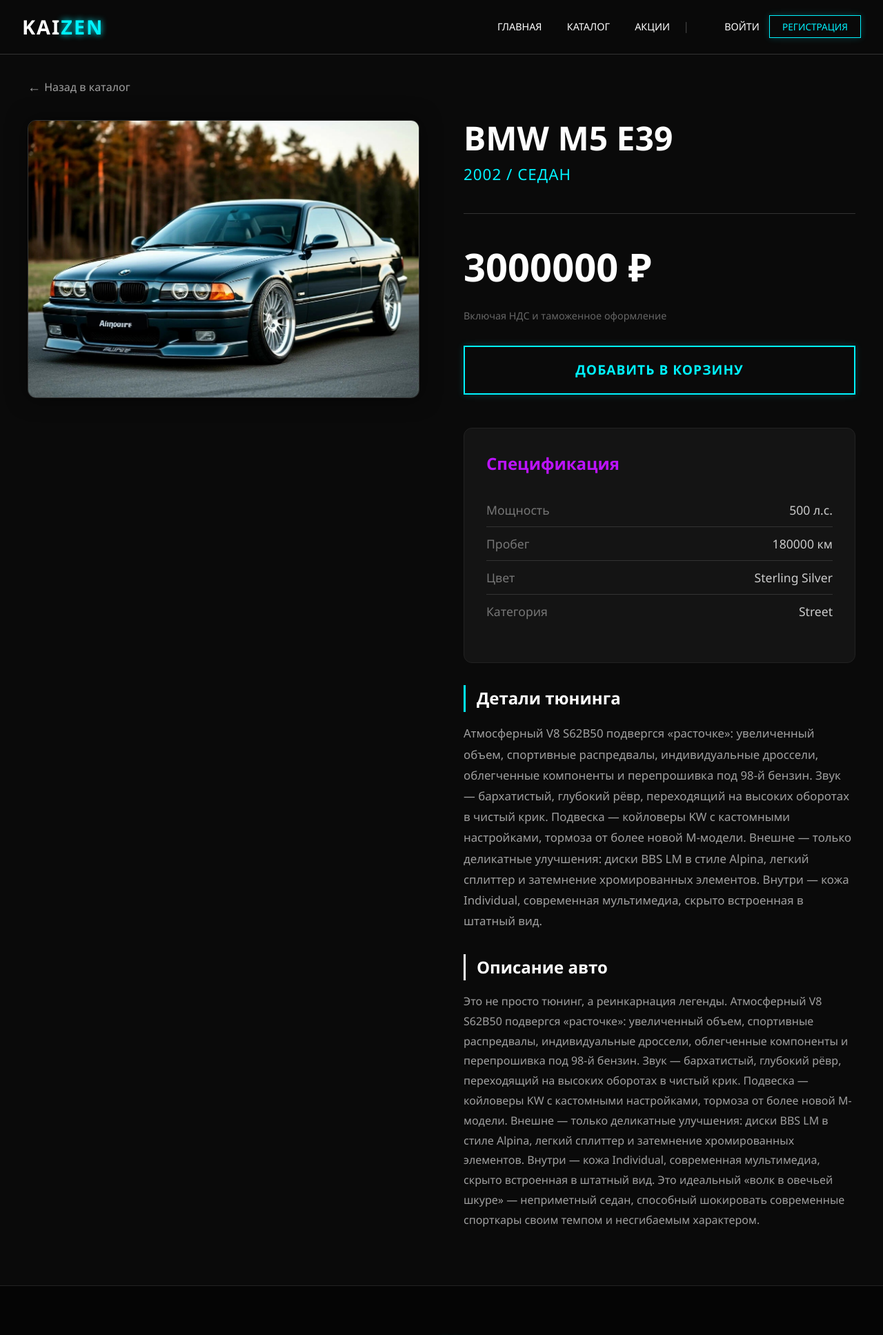
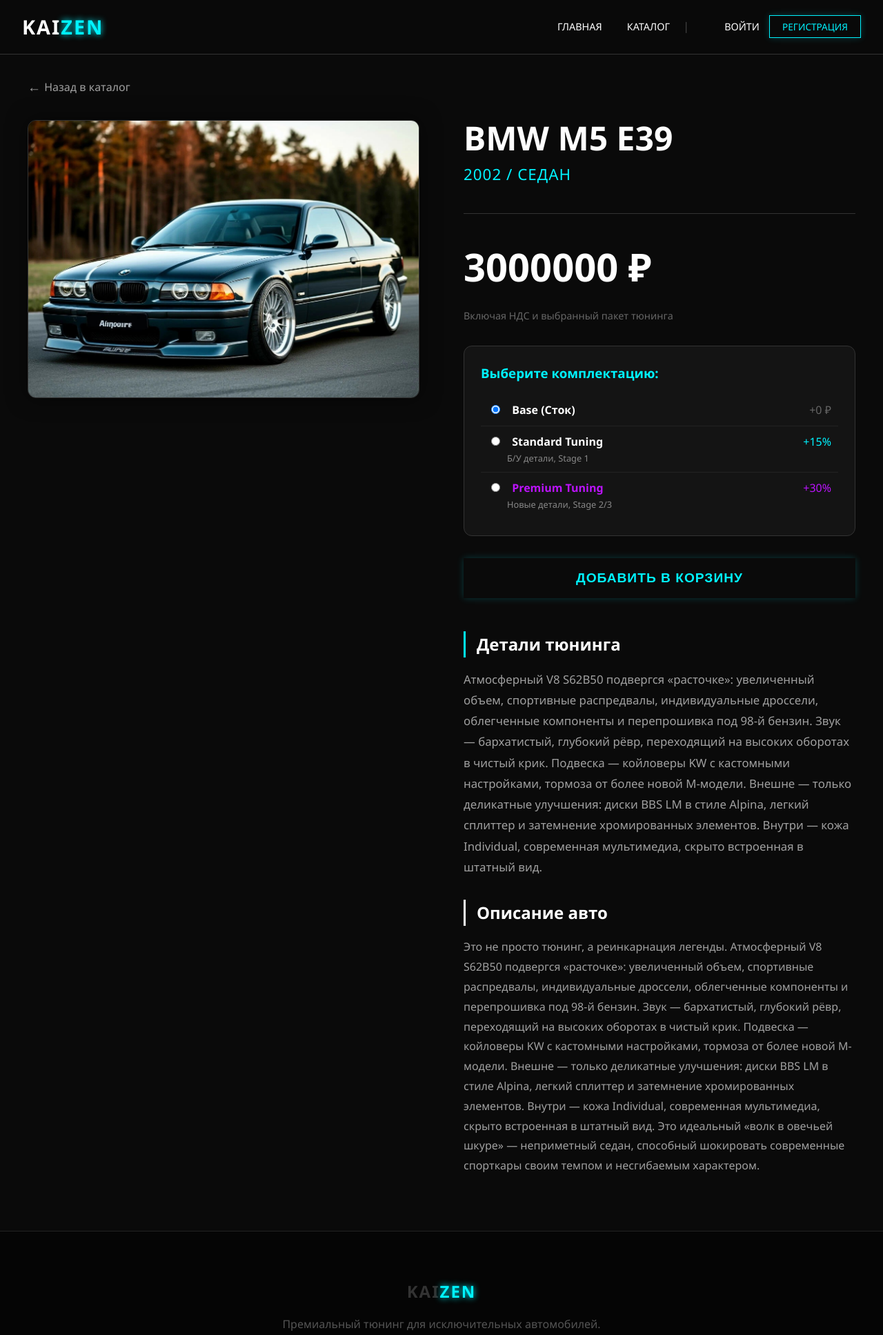
Before and after one commit to vvoroneckiy/kaizen, a Django app: a page that uses store/templates/store/base.html in a window 1280 px wide. Shown: the top 1935 px of the page at 69% size. Run offline with Django 5.2, Linux system fonts and the light colour scheme; data comes from the database, SQL or seed files in the repository; both versions use the stored data as it was after the commit.

Commit message:
добавлена возможность выбрать комплектацию авто

```diff
--- a/store/models.py
+++ b/store/models.py
@@ -2,6 +2,13 @@ from django.db import models
 from django.contrib.auth.models import User
 from django.db.models.signals import post_save
 from django.dispatch import receiver
+from decimal import Decimal
+
+TUNING_CHOICES = [
+    ('base', 'Базовая комплектация'),
+    ('standard', 'Standard Tuning (+15%)'),
+    ('premium', 'Premium Tuning (+30%)'),
+]
 
 # 1. Категории (Марки или классы авто) [cite: 105]
 class Category(models.Model):
@@ -85,11 +92,13 @@ class Order(models.Model):
 
 class OrderItem(models.Model):
     order = models.ForeignKey(Order, related_name='items', on_delete=models.CASCADE)
-    car = models.ForeignKey(Car, on_delete=models.CASCADE, verbose_name="Автомобиль")
-    price = models.DecimalField("Цена на момент покупки", max_digits=12, decimal_places=2)
+    car = models.ForeignKey(Car, on_delete=models.CASCADE)
+    price = models.DecimalField(max_digits=10, decimal_places=2)
+    # Новое поле
+    tuning_type = models.CharField(max_length=10, choices=TUNING_CHOICES, default='base')
 
     def __str__(self):
-        return f"{self.car.brand} {self.car.model}"
+        return f"{self.car.brand} ({self.tuning_type})"
 
 # 5. Корзина
 class Cart(models.Model):
@@ -97,7 +106,7 @@ class Cart(models.Model):
     created_at = models.DateTimeField(auto_now_add=True)
 
     def get_total_price(self):
-        return sum(item.get_cost() for item in self.items.all())
+        return sum(item.get_total_item_price() for item in self.items.all())
 
     def get_total_items(self):
         return sum(item.quantity for item in self.items.all())
@@ -108,10 +117,22 @@ class Cart(models.Model):
 class CartItem(models.Model):
     cart = models.ForeignKey(Cart, related_name='items', on_delete=models.CASCADE)
     car = models.ForeignKey(Car, on_delete=models.CASCADE)
-    quantity = models.PositiveIntegerField(default=1) # На случай, если можно купить 2 одинаковые машины
+    quantity = models.PositiveIntegerField(default=1)
+
+    # Новое поле
+    tuning_type = models.CharField(max_length=10, choices=TUNING_CHOICES, default='base')
 
     def get_cost(self):
-        return self.car.price * self.quantity
+        base_price = self.car.price
+        # Превращаем множители в Decimal (строки '1.15' обязательны для точности)
+        if self.tuning_type == 'standard':
+            price = base_price * Decimal('1.15')
+        elif self.tuning_type == 'premium':
+            price = base_price * Decimal('1.30')
+        else:
+            price = base_price
+        return int(price) # Возвращаем цену за 1 шт.
 
-    def __str__(self):
-        return f"{self.quantity} x {self.car.brand} {self.car.model}"
+    def get_total_item_price(self):
+        """Возвращает общую стоимость позиции (цена с тюнингом * количество) [cite: 17, 115]"""
+        return self.get_cost() * self.quantity
--- a/store/templates/store/base.html
+++ b/store/templates/store/base.html
@@ -14,7 +14,6 @@
         <nav>
             <a href="{% url 'home' %}">Главная</a>
             <a href="{% url 'catalog' %}">Каталог</a>
-            <a href="#">Акции</a>
 
             <span style="color: #444; margin: 0 15px;">|</span>
 
--- a/store/templates/store/car_detail.html
+++ b/store/templates/store/car_detail.html
@@ -32,35 +32,69 @@
             </div>
 
             <div style="margin-bottom: 2rem;">
-                <h2 style="font-size: 3.5rem; margin: 0; color: #fff; font-weight: 700;">{{ car.price }} ₽</h2>
-                <p style="color: #666; font-size: 0.9rem;">Включая НДС и таможенное оформление</p>
+                <h2 id="dynamic-price" style="font-size: 3.5rem; margin: 0; color: #fff; font-weight: 700;">{{ car.price }} ₽</h2>
+                <p style="color: #666; font-size: 0.9rem;">Включая НДС и выбранный пакет тюнинга</p>
             </div>
 
-            <a href="{% url 'add_to_cart' car.id %}" class="btn btn-primary" style="display: block; text-align: center; padding: 18px; font-size: 1.2rem; margin-bottom: 3rem;">
-                Добавить в корзину
-            </a>
+            <form method="post" action="{% url 'add_to_cart' car.id %}">
+                {% csrf_token %}
 
-            <div style="background: var(--bg-card); padding: 2rem; border-radius: 12px; border: 1px solid #222; margin-bottom: 2rem;">
-                <h3 style="color: var(--neon-purple); margin-top: 0; margin-bottom: 1.5rem; font-size: 1.5rem;">Спецификация</h3>
-                <ul style="list-style: none; padding: 0; color: #ccc; font-size: 1.1rem;">
-                    <li style="display: flex; justify-content: space-between; border-bottom: 1px solid #333; padding: 10px 0;">
-                        <span style="color: #777;">Мощность</span>
-                        <span>{{ car.engine_power }} л.с.</span>
-                    </li>
-                    <li style="display: flex; justify-content: space-between; border-bottom: 1px solid #333; padding: 10px 0;">
-                        <span style="color: #777;">Пробег</span>
-                        <span>{{ car.mileage }} км</span>
-                    </li>
-                    <li style="display: flex; justify-content: space-between; border-bottom: 1px solid #333; padding: 10px 0;">
-                        <span style="color: #777;">Цвет</span>
-                        <span>{{ car.color }}</span>
-                    </li>
-                     <li style="display: flex; justify-content: space-between; padding: 10px 0;">
-                        <span style="color: #777;">Категория</span>
-                        <span>{{ car.category.name }}</span>
-                    </li>
-                </ul>
-            </div>
+                <div style="background: var(--bg-card); padding: 1.5rem; border-radius: 12px; border: 1px solid #333; margin-bottom: 2rem;">
+                    <h3 style="color: var(--neon-blue); margin-top: 0; margin-bottom: 1rem;">Выберите комплектацию:</h3>
+
+                    <label class="tuning-option" style="display: flex; justify-content: space-between; padding: 10px; cursor: pointer; border-bottom: 1px solid #222;">
+                        <div>
+                            <input type="radio" name="tuning_type" value="base" checked onchange="updatePrice(1)">
+                            <span style="color: #fff; margin-left: 10px; font-weight: bold;">Base (Сток)</span>
+                        </div>
+                        <span style="color: #666;">+0 ₽</span>
+                    </label>
+
+                    <label class="tuning-option" style="display: flex; justify-content: space-between; padding: 10px; cursor: pointer; border-bottom: 1px solid #222;">
+                        <div>
+                            <input type="radio" name="tuning_type" value="standard" onchange="updatePrice(1.15)">
+                            <span style="color: #fff; margin-left: 10px; font-weight: bold;">Standard Tuning</span>
+                            <div style="font-size: 0.8rem; color: #888; margin-left: 28px;">Б/У детали, Stage 1</div>
+                        </div>
+                        <span style="color: var(--neon-blue);">+15%</span>
+                    </label>
+
+                    <label class="tuning-option" style="display: flex; justify-content: space-between; padding: 10px; cursor: pointer;">
+                        <div>
+                            <input type="radio" name="tuning_type" value="premium" onchange="updatePrice(1.30)">
+                            <span style="color: var(--neon-purple); margin-left: 10px; font-weight: bold;">Premium Tuning</span>
+                            <div style="font-size: 0.8rem; color: #888; margin-left: 28px;">Новые детали, Stage 2/3</div>
+                        </div>
+                        <span style="color: var(--neon-purple);">+30%</span>
+                    </label>
+                </div>
+
+                <button type="submit" class="btn btn-primary" style="display: block; width: 100%; text-align: center; padding: 18px; font-size: 1.2rem; margin-bottom: 3rem; cursor: pointer; border: none;">
+                    Добавить в корзину
+                </button>
+            </form>
+
+            <script>
+                // Используем фильтр |default:"0", чтобы JS не сломался, если цены нет
+                // И оборачиваем в кавычки, чтобы VS Code видел это как строку, а затем парсим в число
+                const basePrice = parseFloat("{{ car.price|default:'0' }}");
+
+                function updatePrice(multiplier) {
+                    if (!basePrice) return;
+
+                    const newPrice = Math.floor(basePrice * multiplier);
+
+                    // Форматируем для отображения
+                    const formattedPrice = new Intl.NumberFormat('ru-RU').format(newPrice) + ' ₽';
+
+                    const priceElement = document.getElementById('dynamic-price');
+                    if (priceElement) {
+                        priceElement.innerText = formattedPrice;
+                        // Меняем цвета в зависимости от комплектации
+                        priceElement.style.color = multiplier >= 1.3 ? '#bc13fe' : (multiplier > 1 ? '#00f3ff' : '#fff');
+                    }
+                }
+            </script>
 
             <div style="margin-bottom: 2rem;">
                 <h3 style="font-size: 1.5rem; border-left: 3px solid var(--neon-blue); padding-left: 1rem; margin-bottom: 1rem;">Детали тюнинга</h3>
--- a/store/templates/store/profile.html
+++ b/store/templates/store/profile.html
@@ -23,6 +23,11 @@
 
             <ul style="list-style: none; padding: 0; color: #ccc;">
                 {% for item in order.items.all %}
+                <li style="margin-bottom: 5px;">
+                    &bull; {{ item.car.brand }} {{ item.car.model }}
+                    <span style="color: #666; font-size: 0.9rem;">({{ item.get_tuning_type_display }})</span>
+                    — {{ item.price }} ₽
+                </li>
                 <li style="margin-bottom: 5px;">
                     &bull; {{ item.car.brand }} {{ item.car.model }} — {{ item.price }} ₽
                 </li>
--- a/store/views.py
+++ b/store/views.py
@@ -57,14 +57,20 @@ def logout_view(request):
     logout(request)
     return redirect('home')
 
-@login_required(login_url='login') # Только для авторизованных
+@login_required(login_url='login')
 def add_to_cart(request, car_id):
     car = get_object_or_404(Car, id=car_id)
-    # Получаем или создаем корзину для пользователя
     cart, created = Cart.objects.get_or_create(user=request.user)
 
-    # Проверяем, есть ли уже этот авто в корзине
-    cart_item, item_created = CartItem.objects.get_or_create(cart=cart, car=car)
+    # Получаем тип тюнинга из формы (если метода POST нет, то 'base')
+    tuning_choice = request.POST.get('tuning_type', 'base')
+
+    # Ищем, есть ли уже такая машина С ТАКИМ ЖЕ тюнингом в корзине
+    cart_item, item_created = CartItem.objects.get_or_create(
+        cart=cart,
+        car=car,
+        tuning_type=tuning_choice # Важно! Разные тюнинги - разные позиции
+    )
 
     if not item_created:
         cart_item.quantity += 1
@@ -149,7 +155,8 @@ def checkout(request):
         OrderItem.objects.create(
             order=order,
             car=item.car,
-            price=item.car.price
+            price=item.get_cost(), # Берем пересчитанную цену
+            tuning_type=item.tuning_type # Переносим тип тюнинга
         )
 
     # 4. Очищаем корзину
```
Also changed, not shown: store/templates/store/cart.html (+46 -10 lines), db.sqlite3, store/migrations/0005_cartitem_tuning_type_orderitem_tuning_type_and_more.py (added).
